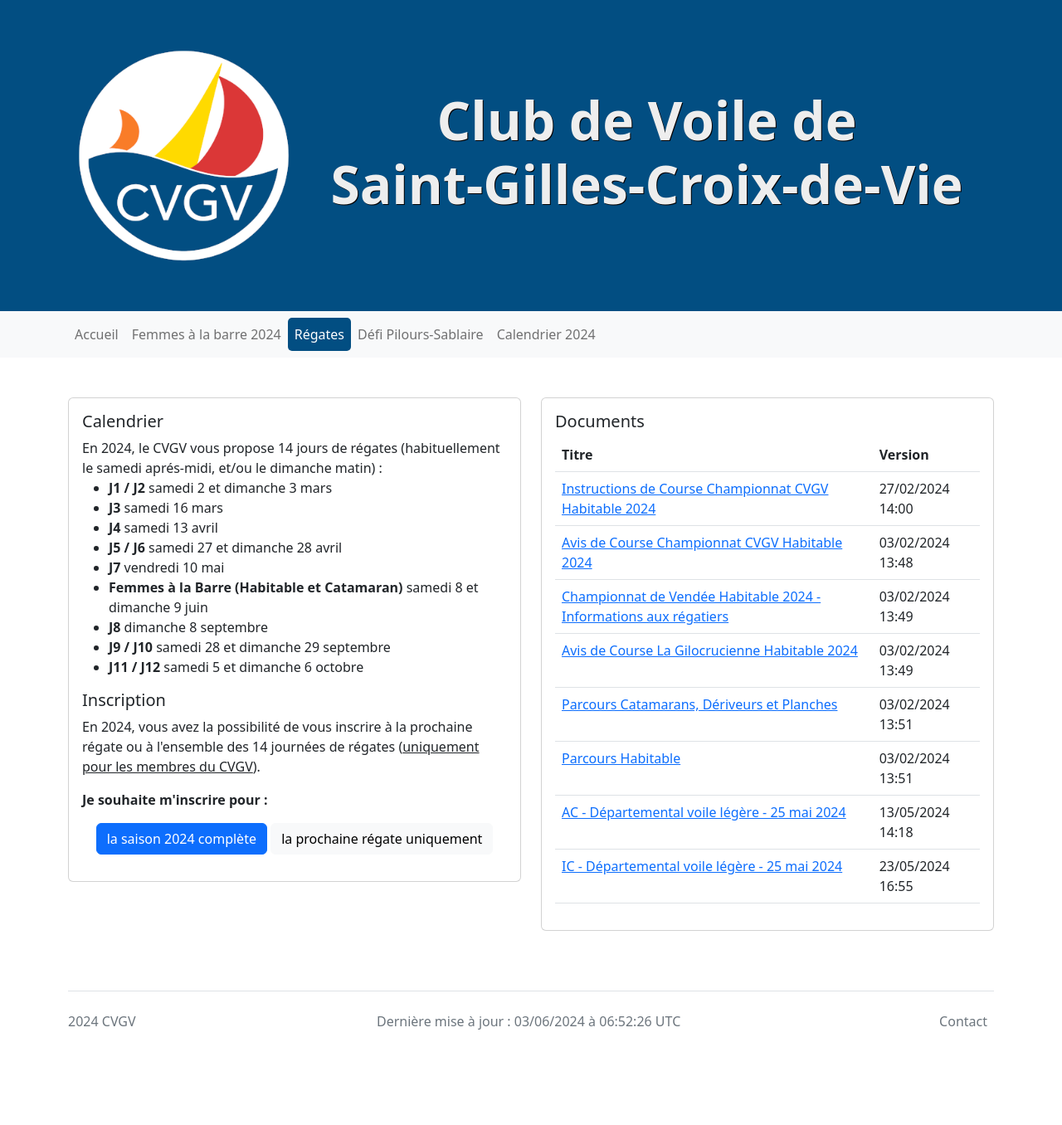
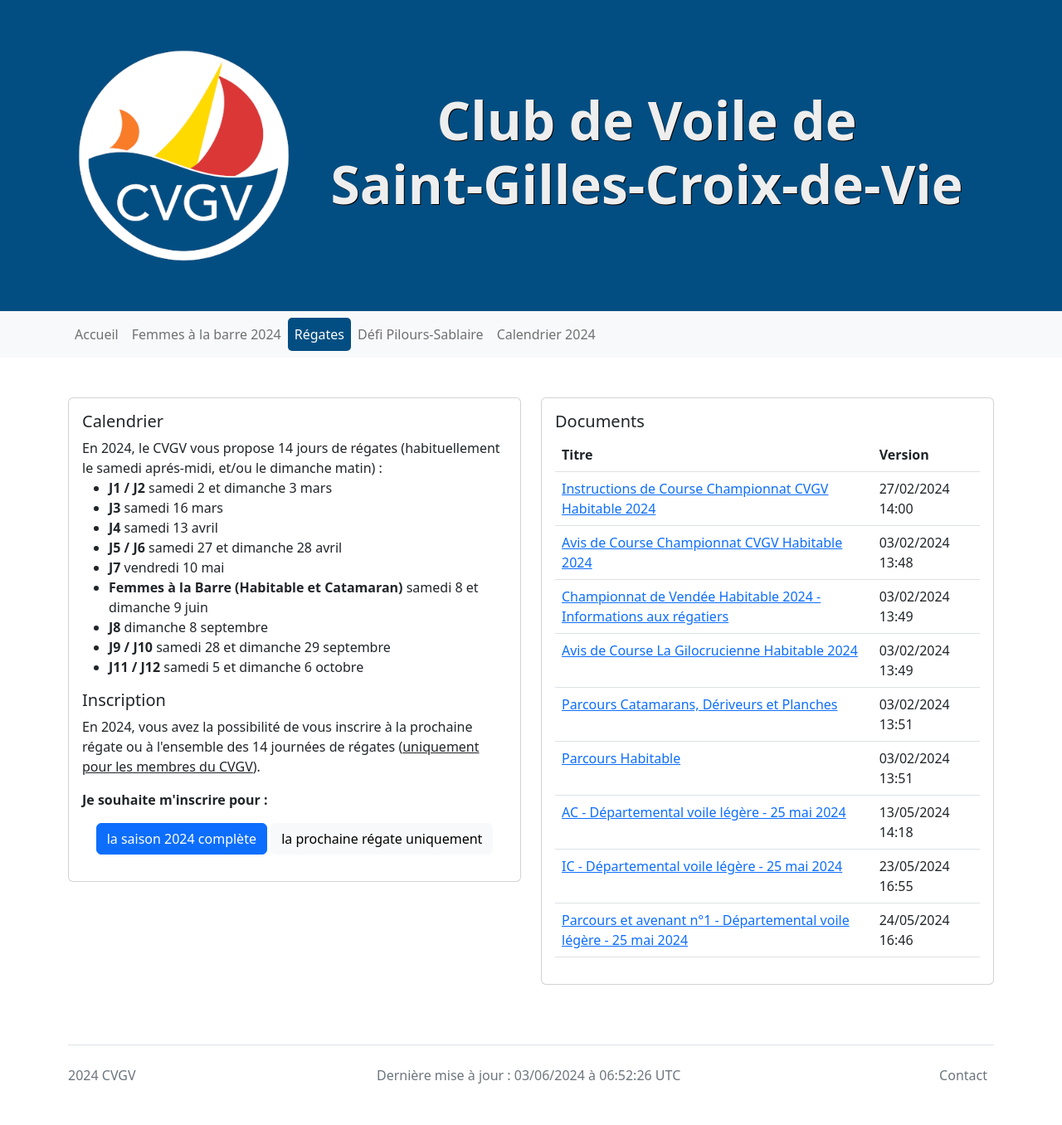
Before and after one commit to cvgv-asso/cvgv-asso.github.io, a Jekyll site: the page built from regates.html, in a window 1280 px wide. Shown: the whole page at 83% size. Built offline with Jekyll 4.4.1, drawn with Linux system fonts in a browser that asks for light colours; comment, search, counter and statistics services are not loaded; before the commit the page ends 1291 px from its top, so only the background shows below that.

Commit message:
parcours et avenant 25 mai

```diff
--- a/regates.html
+++ b/regates.html
@@ -117,6 +117,14 @@
                                 </td>
                                 <td>23/05/2024 16:55</td>
                             </tr>
+                            <tr>
+                                <td scope="row">
+                                    <a href="./assets/documents/Parcours et avenant n°1.pdf">
+                                        Parcours et avenant n°1 - Départemental voile légère - 25 mai 2024
+                                    </a>
+                                </td>
+                                <td>24/05/2024 16:46</td>
+                            </tr>
                         </tbody>
                     </table>
                 </div>
```
Also changed, not shown: 1 other file.
